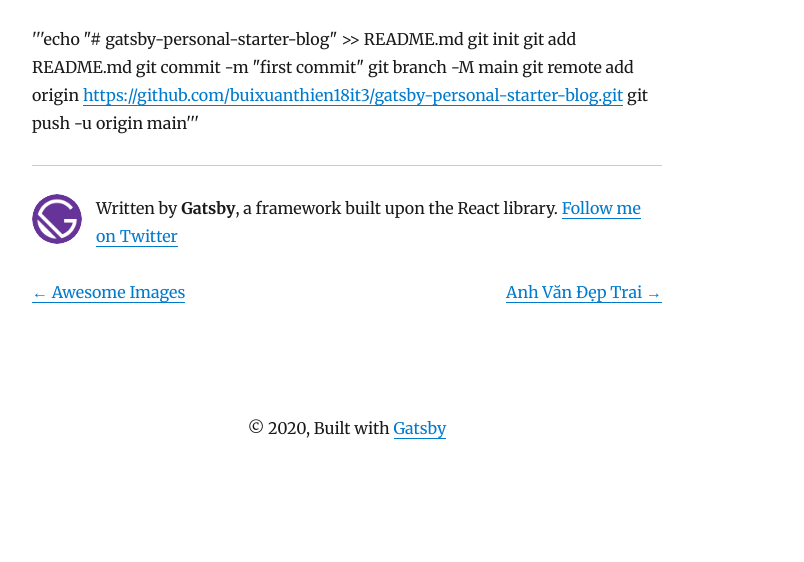
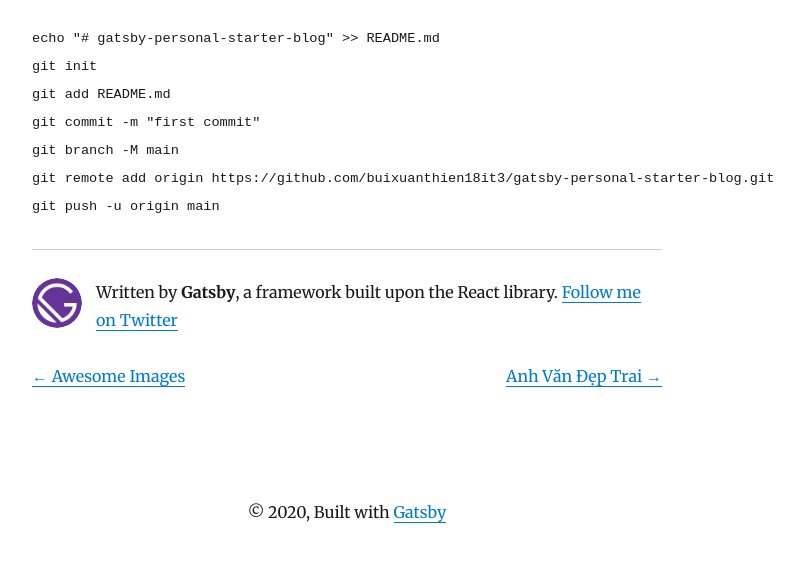
Before and after one commit to buixuanthien18it3/gatsby-personal-starter-blog, a Gatsby site: page /blog/new-blog/ in a window 1280 px wide. Shown: the part 198-760 px from the top of the page, without its empty margins (293-1097 px from the left). Built offline with nearby package versions, Linux system fonts and the light colour scheme; Gatsby itself is replaced by a stand-in of ours; some packages are replaced by stand-ins of ours; code samples lack their colours.

Commit message:
Update Blog “new-blog”

````diff
--- a/content/blog/new-blog.md
+++ b/content/blog/new-blog.md
@@ -4,10 +4,12 @@
 title: New Blog
 description: Hôm nay sml vì cái Blog này
 ---
-'''echo "# gatsby-personal-starter-blog" >> README.md
+```js
+echo "# gatsby-personal-starter-blog" >> README.md
 git init
 git add README.md
 git commit -m "first commit"
 git branch -M main
 git remote add origin https://github.com/buixuanthien18it3/gatsby-personal-starter-blog.git
-git push -u origin main'''
+git push -u origin main
+```
````
